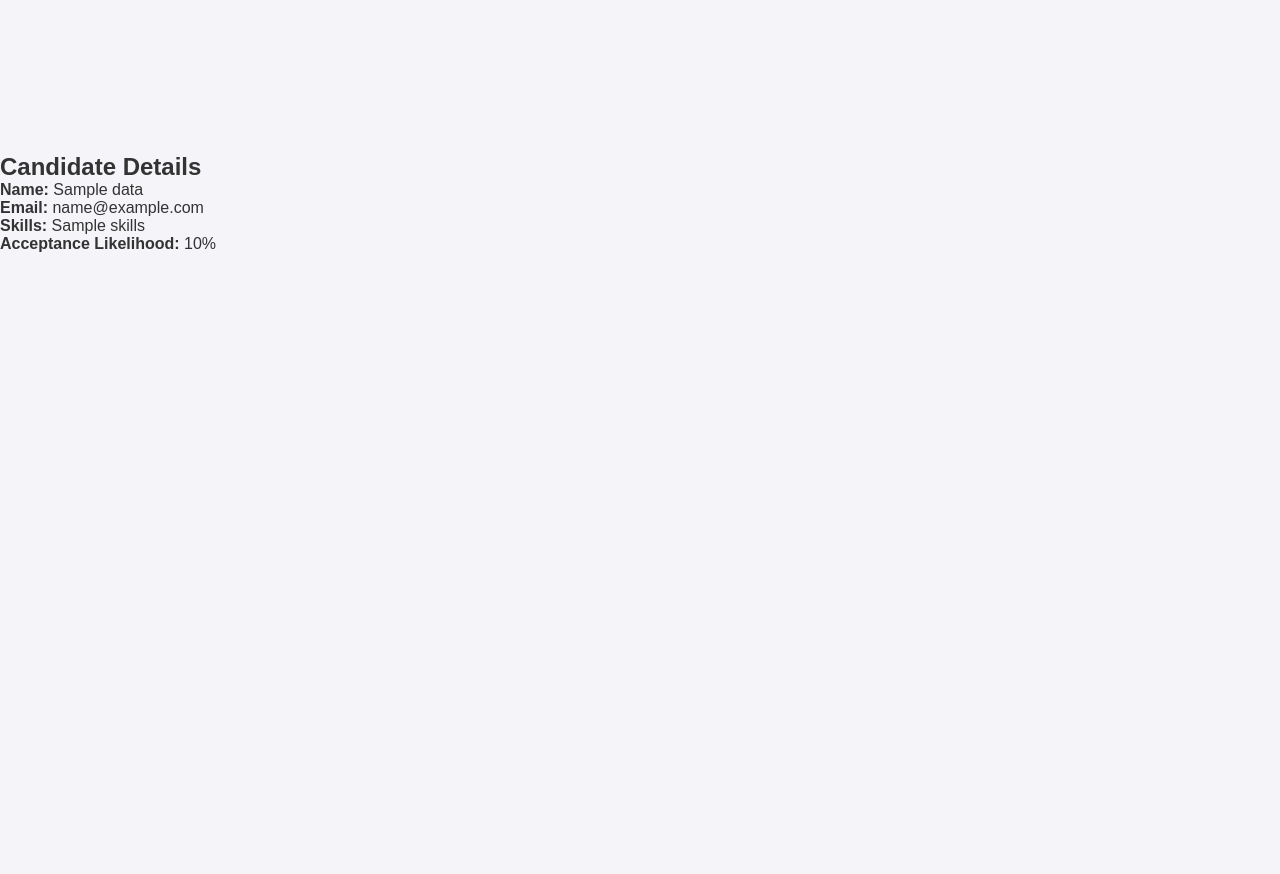
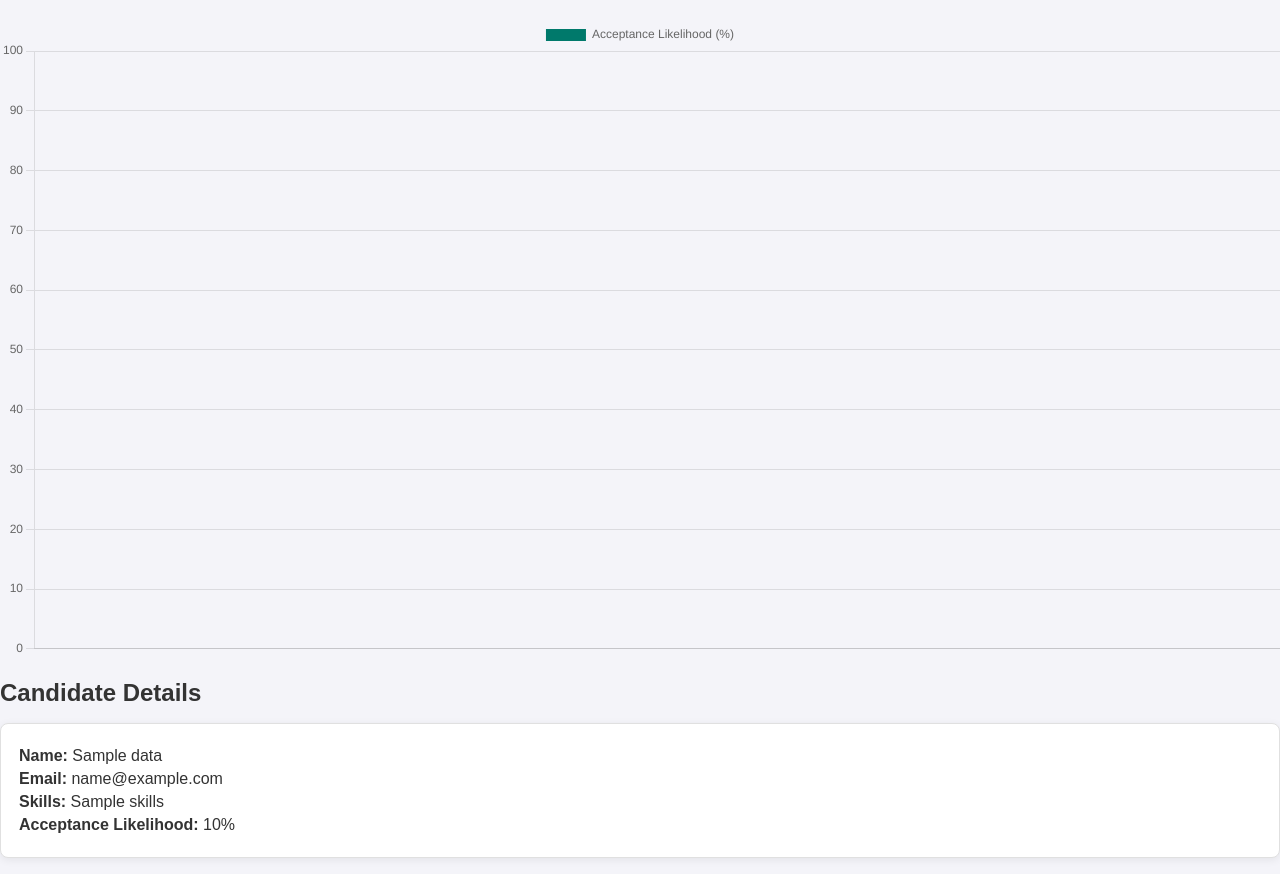
Before and after one commit to BChaitanyaReddy895/SkillSync, a Flask app: template templates/analytics.html in a window 1280 px wide. Shown: the part 358-1232 px from the top of the page. Before the commit the page ends 610 px from the top, so only its background shows below. Run offline with Flask 2, Linux system fonts and the light colour scheme; the template is opened without the code that fills it: most values are stand-ins (such as "Sample title", 1, 10 or a date in 2020); a map, chart or similar area stays blank; parts of the project's set-up code (start-up, migrations or seed data) failed here and were passed over.

Commit message:
Update templates/analytics.html

```diff
--- a/templates/analytics.html
+++ b/templates/analytics.html
@@ -7,6 +7,25 @@
     <link href="https://fonts.googleapis.com/css?family=Roboto:400,700&display=swap" rel="stylesheet">
     <link rel="stylesheet" href="{{ url_for('static', filename='css/style.css') }}">
     <script src="https://cdn.jsdelivr.net/npm/chart.js"></script>
+    <style>
+        .card {
+            background: #fff;
+            border: 1px solid #e0e0e0;
+            border-radius: 8px;
+            padding: 18px;
+            margin: 16px 0;
+            box-shadow: 0 2px 8px rgba(0,0,0,0.07);
+            text-align: left;
+        }
+        .card p {
+            margin: 5px 0;
+            color: #333;
+        }
+        canvas {
+            max-width: 100%;
+            margin: 20px 0;
+        }
+    </style>
 </head>
 <body>
     <header>
@@ -18,7 +37,7 @@
     </header>
     <div class="container">
         <h1>Hiring Analytics for Internship ID {{ internship_id }}</h1>
-        <canvas id="analyticsChart" data-analytics Sociology='{{ analytics_data.applicants | tojson }}'></canvas>
+        <canvas id="analyticsChart" data-analytics='{{ analytics_data.applicants | tojson }}'></canvas>
         <h2>Candidate Details</h2>
         {% if analytics_data.applicants %}
             {% for data in analytics_data.applicants %}
```
